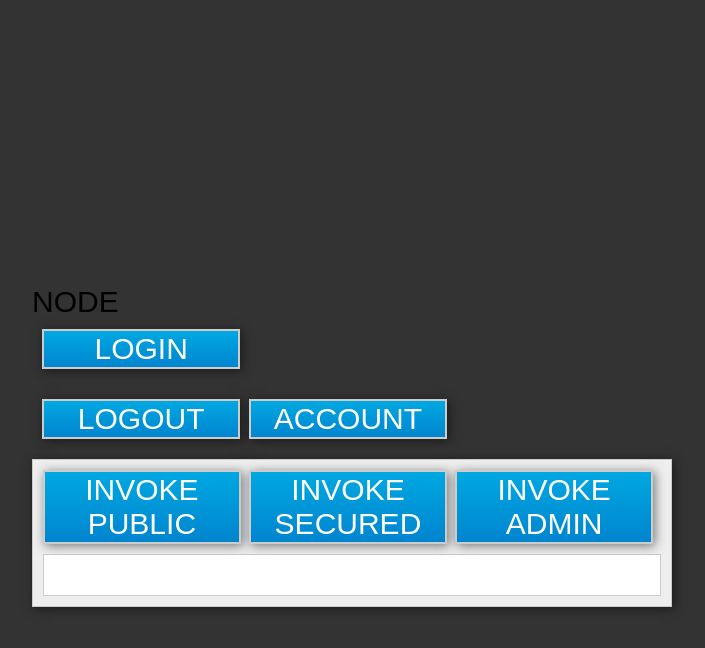
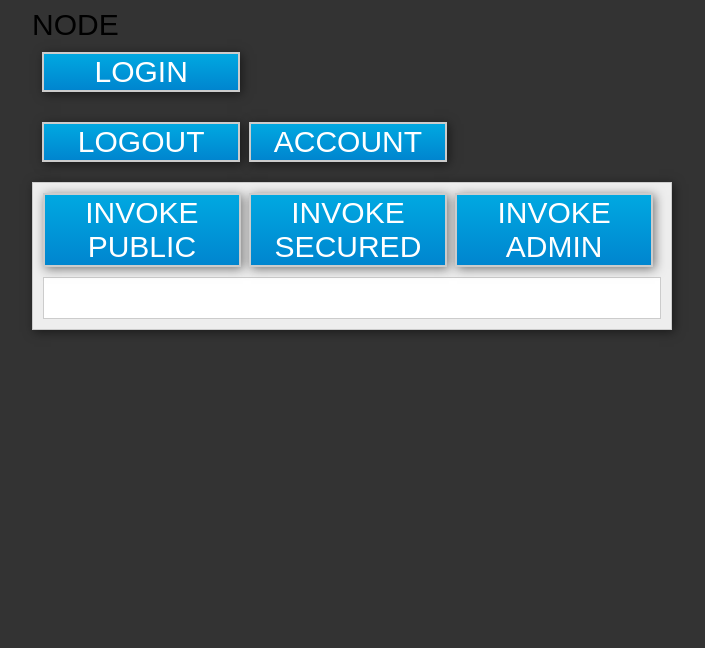
Before and after one commit to p2-inc/phasetwo-js-example-old, a website: page index.html in a window 1280 px wide. Shown: the whole page, without its empty margins (288-993 px from the left). Drawn offline with Linux system fonts and the light colour scheme.

Commit message:
Tweak styles to take up less screen space

```diff
--- a/static/styles.css
+++ b/static/styles.css
@@ -78,12 +78,8 @@ hr {
 }
 
 .wrapper {
-  position: absolute;
-  height: 230px;
+  margin: 0 auto;
   width: 640px;
-  left: 50%;
-  top: 50%;
-  -webkit-transform: translateX(-50%) translatey(-50%);
 }
 
 .error {
```
